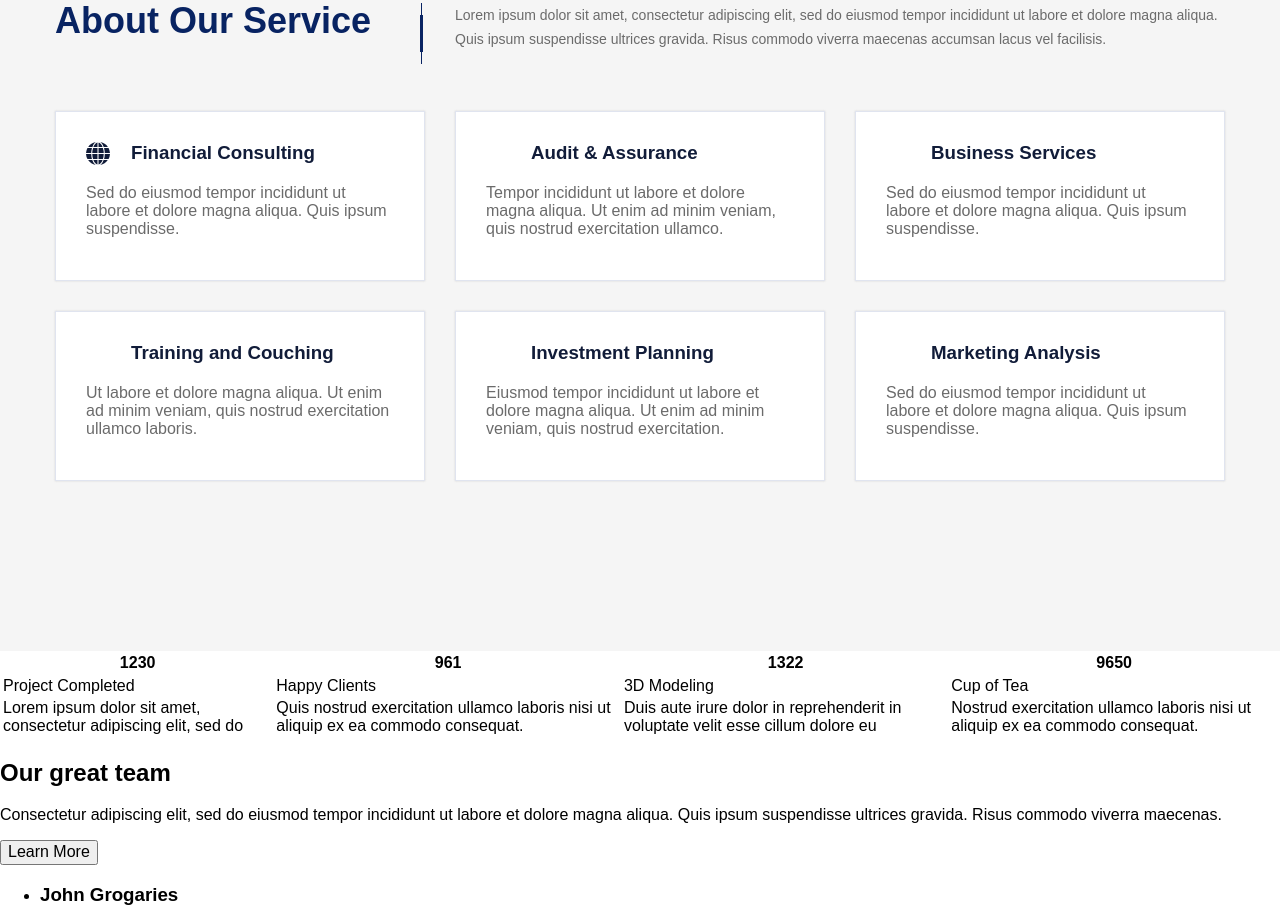
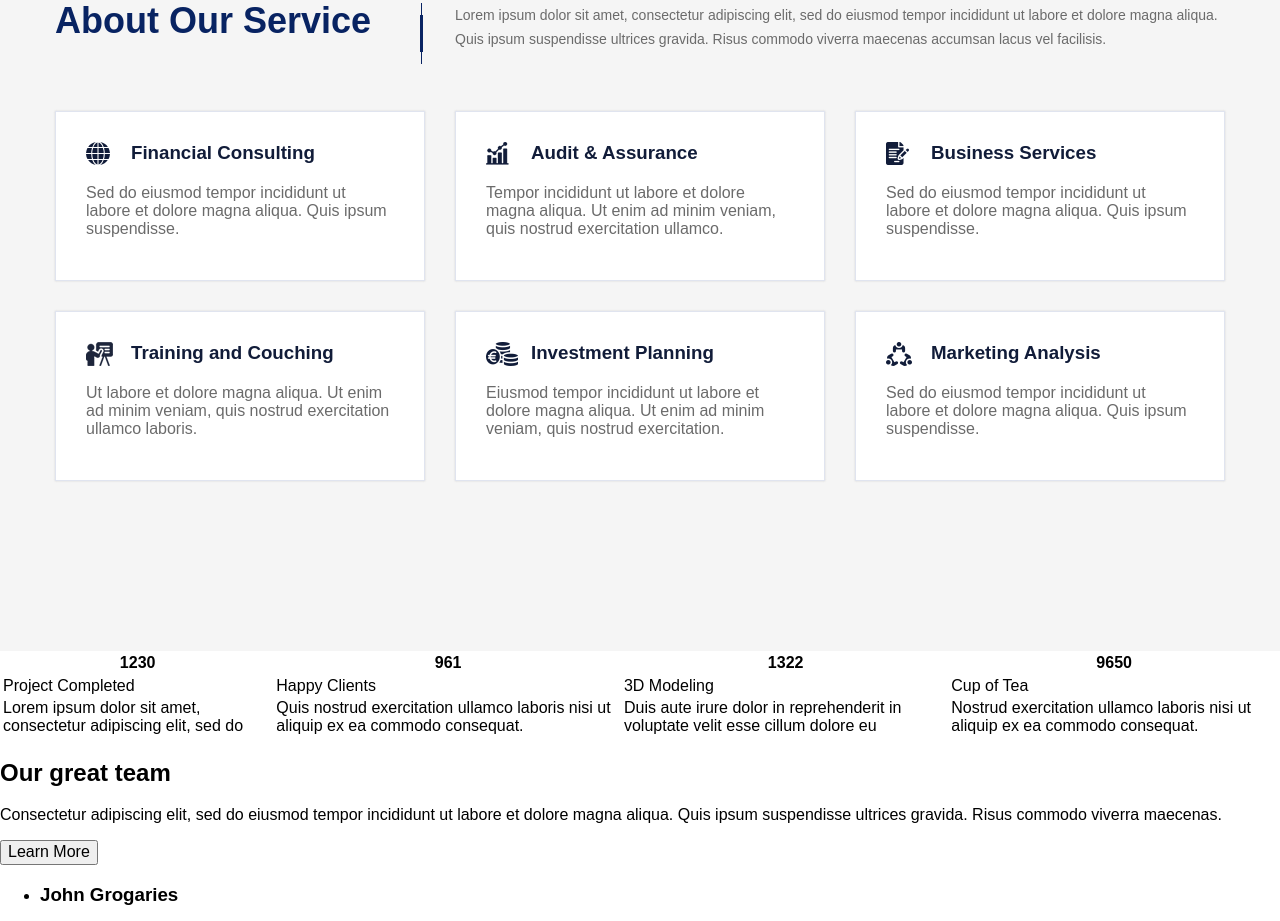
Before and after one commit to dirigableNorge/Peridona, a website: page app/source/index.html in a window 1280 px wide. Shown: the part 2553-3474 px from the top of the page. Drawn offline with nearby package versions, Linux system fonts and the light colour scheme; files that its build step writes are made by us from their sources; a web font is replaced by a local one.

Commit message:
about section complete

```diff
--- a/app/source/index.html
+++ b/app/source/index.html
@@ -313,26 +313,31 @@
                             Quis ipsum suspendisse.</p>
                     </li>
                     <li class="services__item">
+                        <img class="service__icon" src="img/service_audit.png" width="23" height="23" alt="small icon"/>
                         <h3 class="service__title">Audit & Assurance</h3>
                         <p class="service__text">Tempor incididunt ut labore et dolore magna aliqua. Ut enim ad minim
                             veniam, quis nostrud exercitation ullamco.</p>
                     </li>
                     <li class="services__item">
+                        <img class="service__icon" src="img/task_list.png" width="23" height="23" alt="small icon"/>
                         <h3 class="service__title">Business Services</h3>
                         <p class="service__text">Sed do eiusmod tempor incididunt ut labore et dolore magna aliqua.
                             Quis ipsum suspendisse.</p>
                     </li>
                     <li class="services__item">
+                        <img class="service__icon" src="img/service_training.png" width="27" height="24" alt="small icon"/>
                         <h3 class="service__title">Training and Couching</h3>
                         <p class="service__text">Ut labore et dolore magna aliqua. Ut enim ad minim veniam, quis
                             nostrud exercitation ullamco laboris.</p>
                     </li>
                     <li class="services__item">
+                        <img class="service__icon" src="img/service_invest.png" width="32" height="24" alt="small icon"/>
                         <h3 class="service__title">Investment Planning </h3>
                         <p class="service__text">Eiusmod tempor incididunt ut labore et dolore magna aliqua. Ut enim ad
                             minim veniam, quis nostrud exercitation.</p>
                     </li>
                     <li class="services__item">
+                        <img class="service__icon" src="img/service_marketing.png" width="26" height="24" alt="small icon"/>
                         <h3 class="service__title">Marketing Analysis</h3>
                         <p class="service__text">Sed do eiusmod tempor incididunt ut labore et dolore magna aliqua.
                             Quis ipsum suspendisse.</p>
--- a/app/source/scss/blocks/services.scss
+++ b/app/source/scss/blocks/services.scss
@@ -34,6 +34,11 @@
     color: white;
   }
 
+  &:hover path,
+  &:focus path {
+    fill: white;
+  }
+
   &:nth-child(3n) {
     margin-right: 0;
   }
```
Also changed, not shown: app/source/img/icon-globe.svg (deleted), app/source/img/icon-graphic-rise.svg (deleted), app/source/img/icon-marketing.svg (deleted), app/source/img/icon-money.svg (deleted), app/source/img/icon-training.svg (deleted), app/source/img/service_audit.png (added), app/source/img/service_invest.png (added), app/source/img/service_marketing.png (added), app/source/img/service_training.png (added), app/source/img/task_list.png (added).
